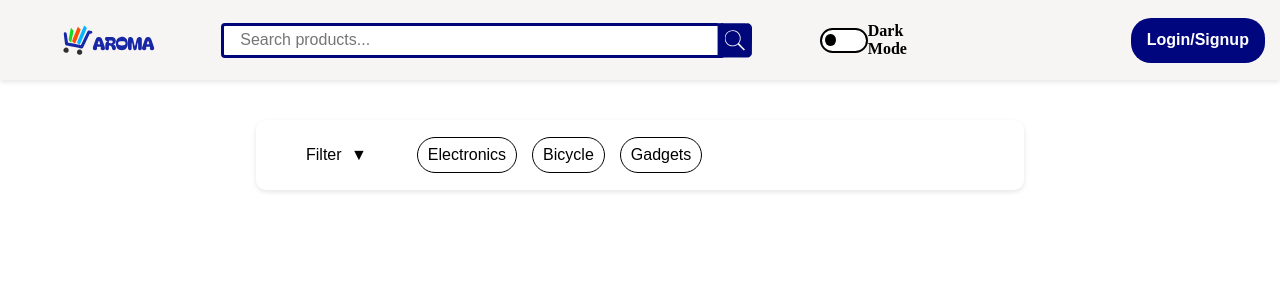
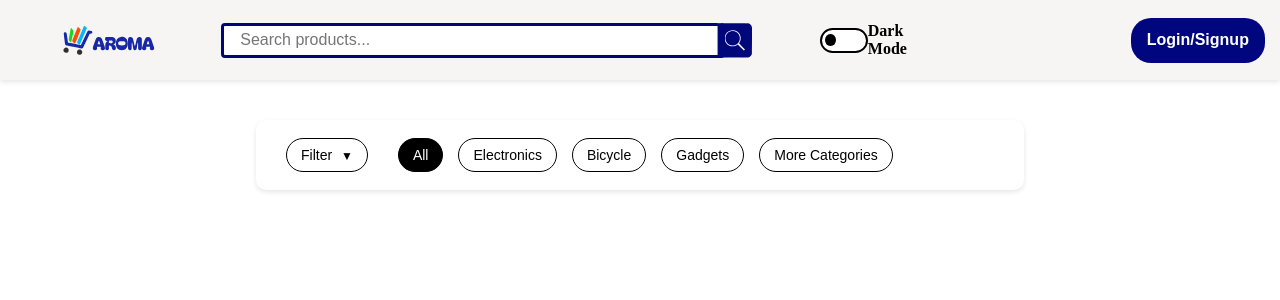
Before and after one commit to OmChandraSharma/Aroma, a React (Vite) app in the folder client/: page / in a window 1280 px wide. Shown: the top 300 px of the page. Built offline with nearby package versions, Linux system fonts and the light colour scheme.

Commit message:
filter panel changes

```diff
--- a/client/src/components/FilterPanel/FilterPanel.jsx
+++ b/client/src/components/FilterPanel/FilterPanel.jsx
@@ -1,22 +1,77 @@
+import { useState, useEffect, useRef } from "react";
 import styles from "./FilterPanel.module.css";
 
 const FilterPanel = () => {
+  const [selectedCategory, setSelectedCategory] = useState("All");
+  const [dropdownOpen, setDropdownOpen] = useState(false);
+  const dropdownRef = useRef(null);
+
+  const categories = ["All", "Electronics", "Bicycle", "Gadgets"];
+
+  const handleCategoryClick = (category) => {
+    setSelectedCategory(category);
+  };
+
+  const handleClickOutside = (e) => {
+    if (dropdownRef.current && !dropdownRef.current.contains(e.target)) {
+      setDropdownOpen(false);
+    }
+  };
+
+  useEffect(() => {
+    document.addEventListener("mousedown", handleClickOutside);
+    return () => {
+      document.removeEventListener("mousedown", handleClickOutside);
+    };
+  }, []);
+
   return (
     <div className={styles.filterPanel}>
-      <div className={styles.dropdown}>
-        <button className={styles.dropdownButton}>
+      <div className={styles.dropdown} ref={dropdownRef}>
+        <button
+          className={styles.dropdownButton}
+          onClick={() => setDropdownOpen((prev) => !prev)}
+        >
           Filter <span className={styles.triangle}>▼</span>
         </button>
+        {dropdownOpen && (
+          <div className={styles.dropdownContent}>
+            <div
+              className={styles.dropdownItem}
+              onClick={() => setDropdownOpen(false)}
+            >
+              Price Range (Custom)
+            </div>
+            <div
+              className={styles.dropdownItem}
+              onClick={() => setDropdownOpen(false)}
+            >
+              Price: Low to High
+            </div>
+            <div
+              className={styles.dropdownItem}
+              onClick={() => setDropdownOpen(false)}
+            >
+              Price: High to Low
+            </div>
+          </div>
+        )}
       </div>
-      <div className={styles.dropdownContent}>
-        <a href="#">Price</a>
-        <a href="#">Ratings</a>
-        <a href="#">Newest</a>
-      </div>
+
       <div className={styles.categoryButtons}>
-        <button className={styles.filterButton}>Electronics</button>
-        <button className={styles.filterButton}>Bicycle</button>
-        <button className={styles.filterButton}>Gadgets</button>
+        {categories.map((category) => (
+          <button
+            key={category}
+            className={`${styles.filterButton} ${
+              selectedCategory === category ? styles.active : ""
+            }`}
+            onClick={() => handleCategoryClick(category)}
+            type="button"
+          >
+            {category}
+          </button>
+        ))}
+        <button className={styles.filterButton}>More Categories</button>
       </div>
     </div>
   );
--- a/client/src/components/FilterPanel/FilterPanel.module.css
+++ b/client/src/components/FilterPanel/FilterPanel.module.css
@@ -2,41 +2,49 @@
   display: flex;
   align-items: center;
   position: fixed;
-  justify-content: flex-start; /* Allows manual positioning inside */
-  transform: translateX(-50%); /* Centers the panel horizontally */
+  justify-content: flex-start;
+  transform: translateX(-50%);
   top: 120px;
   left: 50%;
   width: 60%;
-  max-width: 800px; /* Prevents it from getting too wide */
-  height: 70px; /* Adjust height as needed */
+  max-width: 800px;
+  height: 70px;
   padding: 15px 30px;
   background-color: #fff;
   box-shadow: 0px 2px 5px rgba(0, 0, 0, 0.1);
-  z-index: 1000; /* Keeps it above other elements */
-  border-radius: 10px; /* Optional: Rounded edges */
+  z-index: 1000;
+  border-radius: 10px;
 }
 
 .categoryButtons {
-    display :flex;
-    margin-left:30px;
-    gap:15px;
+  display: flex;
+  margin-left: 30px;
+  gap: 15px;
 }
+
 .filterButton {
   background-color: white;
   border: 1px solid black;
-  padding: 8px 10px;
-  font-size: 14;
+  padding: 8px 14px;
+  font-size: 14px;
   color: black;
-  border-radius: 20px; /* Makes it rounded */
+  border-radius: 20px;
   cursor: pointer;
-  transition: 0.2s;
+  transition: none;
 }
 
 .filterButton:hover {
-  background-color: white;
+  background-color: #f2f2f2;
+  color: black;
 }
 
-/* Dropdown Button */
+.active {
+  background-color: black;
+  color: white;
+  border: 1px solid black;
+}
+
+/* Dropdown */
 .dropdown {
   position: relative;
 }
@@ -44,38 +52,54 @@
 .dropdownButton {
   background-color: white;
   color: black;
-  border: none;
-  padding: 10px 20px;
+  border: 1px solid black;
+  padding: 8px 14px;
   border-radius: 20px;
   cursor: pointer;
+  font-size: 14px;
+  transition: background-color 0.2s;
+}
+
+.dropdownButton:hover {
+  background-color: #f2f2f2;
 }
 
 .triangle {
   margin-left: 5px;
+  font-size: 12px;
 }
 
-/* Dropdown Content */
 .dropdownContent {
-  display: none;
   position: absolute;
+  top: 120%;
+  left: 0;
   background-color: white;
-  color: black;
-  min-width: 120px;
+  min-width: 180px;
   box-shadow: 0px 4px 6px rgba(0, 0, 0, 0.1);
-  border-radius: 5px;
+  border-radius: 8px;
+  overflow: hidden;
+  z-index: 999;
 }
 
-.dropdown:hover .dropdownContent {
-  display: block;
+.dropdownItem {
+  padding: 10px 15px;
+  font-size: 14px;
+  color: black;
+  cursor: pointer;
+  transition: background-color 0.2s;
+  white-space: nowrap;
 }
 
-.dropdownContent a {
-  padding: 10px;
-  display: block;
-  text-decoration: none;
-  color: black;
+.dropdownItem:hover {
+  background-color: #f2f2f2;
 }
 
-.dropdownContent a:hover {
-  background-color: #f0f0f0;
+/* Remove unwanted blue/focus outlines */
+button,
+button:focus,
+button:active,
+.dropdownItem:focus,
+.dropdownItem:active {
+  outline: none !important;
+  box-shadow: none !important;
 }
```
